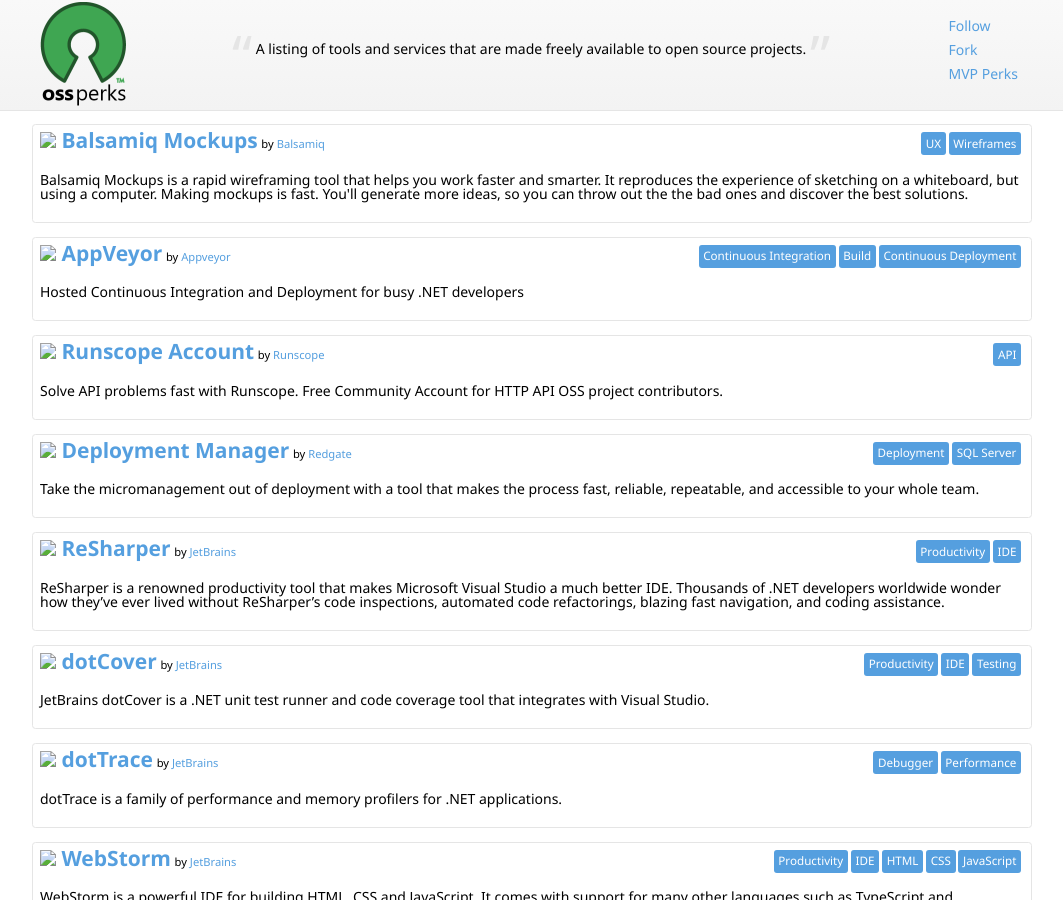
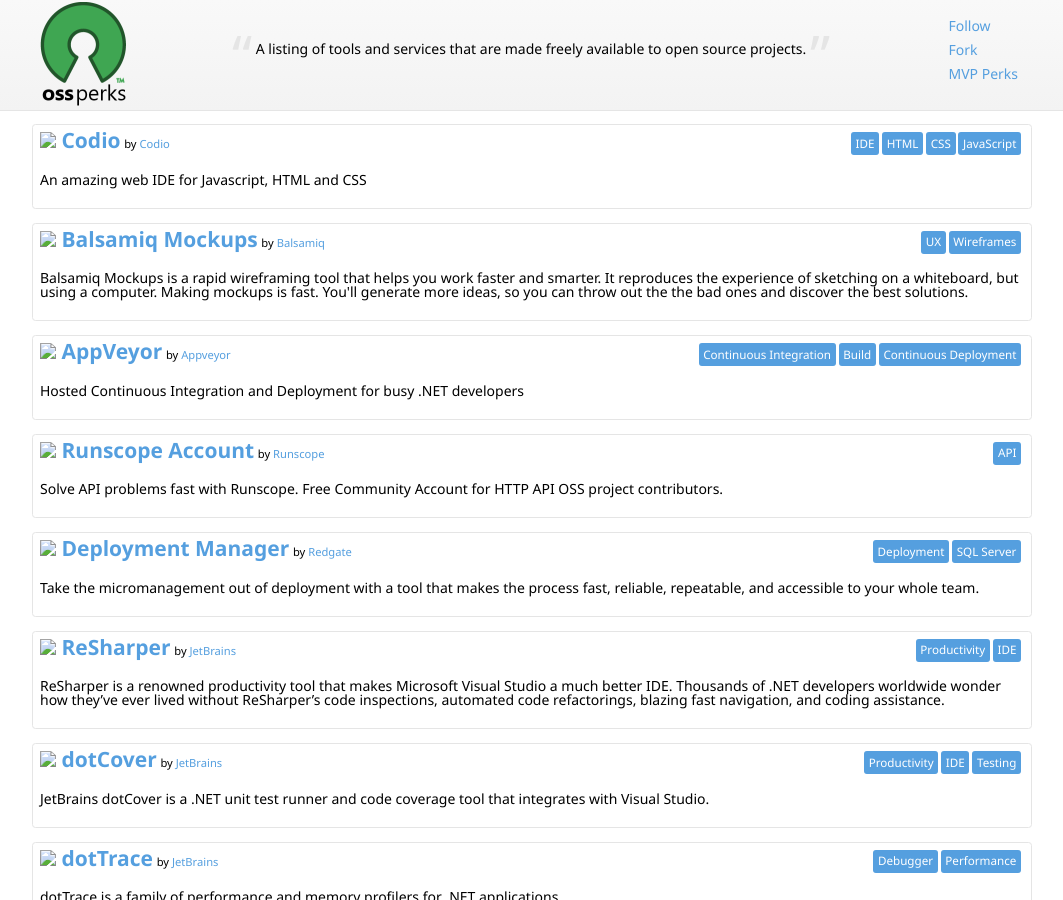
Before and after one commit to nikmd23/ossperks, a Jekyll site: the page built from index.html, in a window 1280 px wide and 900 px high. Shown: the whole window, without its empty margins (108-1171 px from the left). Built offline with Jekyll 4.4.1, drawn with Linux system fonts in a browser that asks for light colours; nearby versions of some CDN libraries.

Commit message:
Merge Codio into perks list

```diff
--- a/index.html
+++ b/index.html
@@ -11,6 +11,12 @@
     uri: http://www.atlassian.com/
 
 perks:
+- perk: {name: Codio, uri: 'https://codio.com/#opensource'}
+  description:  An amazing web IDE for Javascript, HTML and CSS
+  categories: [IDE, HTML, CSS, JavaScript]
+  platforms: [JavaScript]
+  company: {name: Codio, uri: 'https://codio.com/'}
+
 - perk: {name: Balsamiq Mockups, uri: 'http://support.balsamiq.com/customer/portal/articles/105924#oss'}
   description: Balsamiq Mockups is a rapid wireframing tool that helps you work faster and smarter. It reproduces the experience of sketching on a whiteboard, but using a computer. Making mockups is fast. You'll generate more ideas, so you can throw out the the bad ones and discover the best solutions.
   categories: [UX, Wireframes]
```
